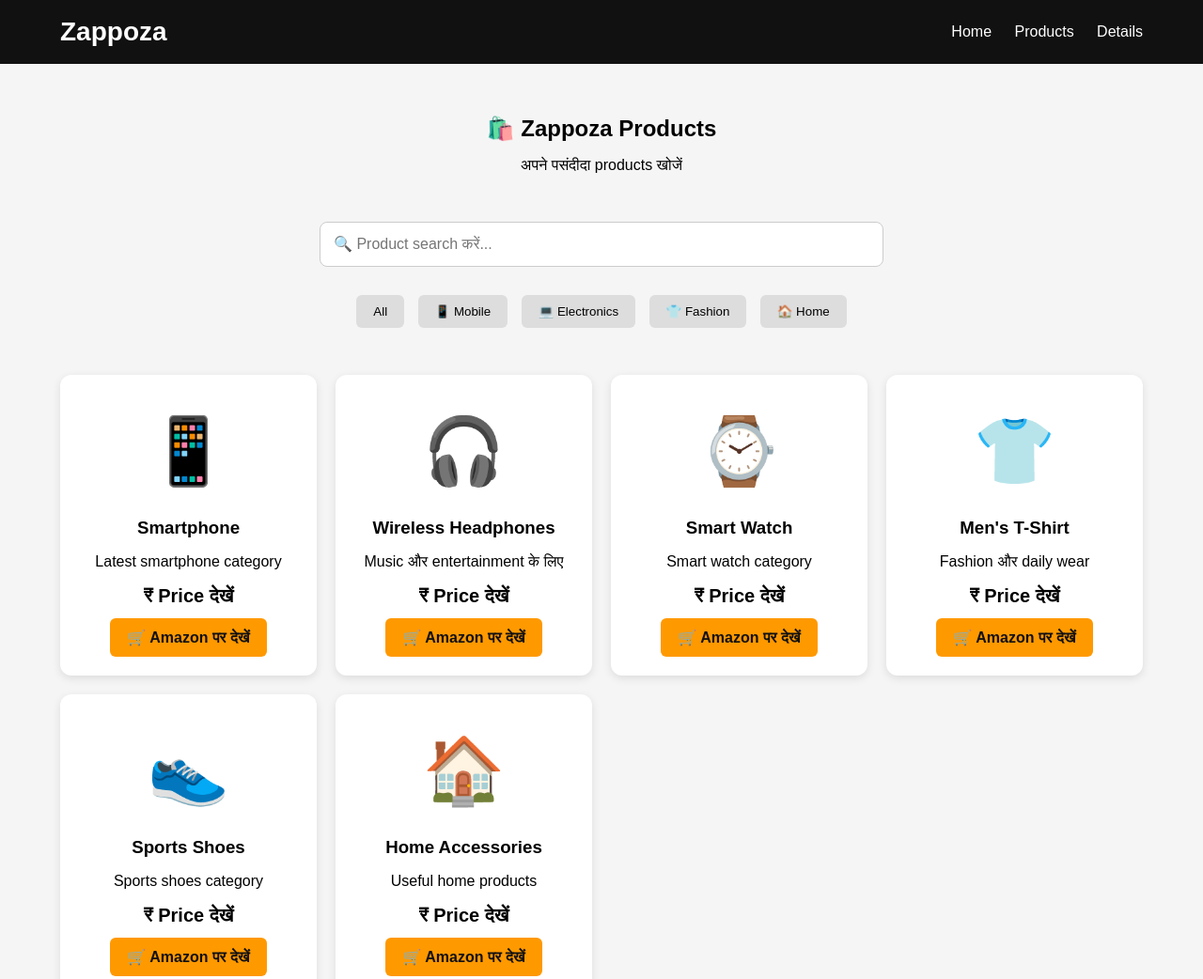
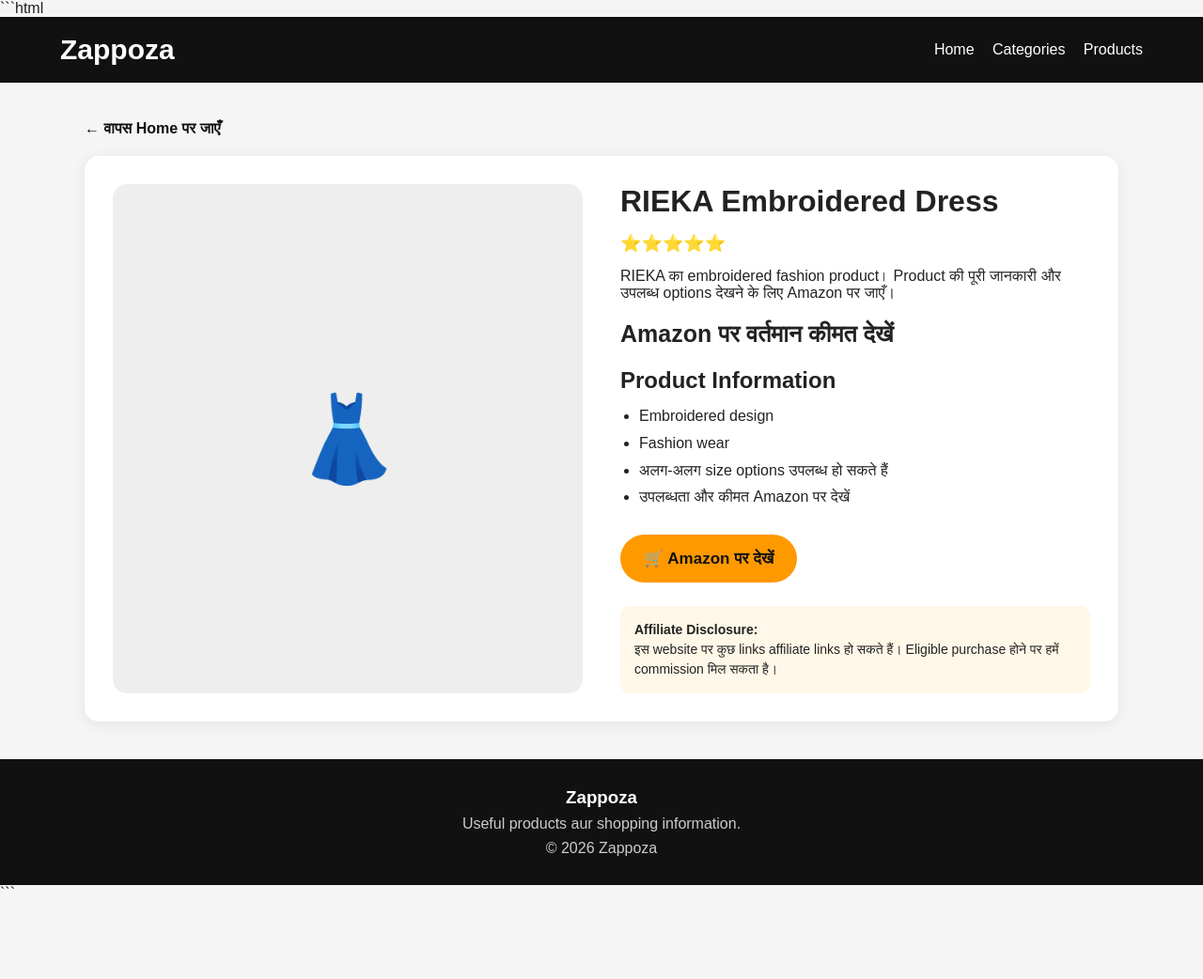
Before and after one commit to nilpal559-ux/zappoza, a plain HTML site: page products.html in a window 1280 px wide. Shown: the top 1042 px of the page at 94% size. After the commit the page ends 960 px from the top, so only its background shows below. Drawn offline with Linux system fonts and the light colour scheme.

Commit message:
Update products.html
RIEKA Womens Embroidered Korean Style Top and Tunic; V Neck| Floral Thread Embroidery| Three Quarter Puff Sleeves |Relaxed Fit Curved Hem| Casual Everyday Fusion Top

````diff
--- a/products.html
+++ b/products.html
@@ -1,418 +1,409 @@
+```html
 <!DOCTYPE html>
 <html lang="hi">
+
 <head>
     <meta charset="UTF-8">
-    <meta name="viewport" content="width=device-width, initial-scale=1.0">
 
-    <title>Zappoza - Products</title>
+    <meta name="viewport"
+          content="width=device-width, initial-scale=1.0">
+
+    <title>Zappoza - RIEKA Product</title>
 
     <style>
+
         * {
+            margin: 0;
+            padding: 0;
             box-sizing: border-box;
+            font-family: Arial, sans-serif;
         }
 
         body {
-            margin: 0;
-            font-family: Arial, sans-serif;
             background: #f5f5f5;
+            color: #222;
         }
+
+        /* HEADER */
 
         header {
             background: #111;
             color: white;
             padding: 18px 5%;
+
             display: flex;
             justify-content: space-between;
             align-items: center;
+
+            flex-wrap: wrap;
+            gap: 15px;
         }
 
         .logo {
-            font-size: 28px;
+            font-size: 30px;
             font-weight: bold;
+        }
+
+        .logo span {
+            color: #ff9900;
         }
 
         nav a {
             color: white;
             text-decoration: none;
-            margin-left: 20px;
+            margin-left: 15px;
         }
 
-        .title {
-            text-align: center;
-            padding: 35px 10px 15px;
+        nav a:hover {
+            color: #ff9900;
         }
 
-        .title h1 {
-            margin-bottom: 10px;
+        /* MAIN */
+
+        .container {
+            width: 90%;
+            max-width: 1100px;
+            margin: 40px auto;
         }
 
-        .search {
-            text-align: center;
-            margin: 20px;
+        /* PRODUCT */
+
+        .product-box {
+            background: white;
+            border-radius: 15px;
+            padding: 30px;
+
+            display: grid;
+            grid-template-columns: 1fr 1fr;
+
+            gap: 40px;
+
+            box-shadow:
+                0 3px 15px rgba(0,0,0,0.08);
         }
 
-        .search input {
-            width: 80%;
-            max-width: 600px;
-            padding: 14px;
-            border: 1px solid #ccc;
-            border-radius: 8px;
-            font-size: 16px;
-        }
+        /* PRODUCT IMAGE */
 
-        .categories {
-            text-align: center;
-            margin: 25px 10px;
-        }
+        .product-image {
+            min-height: 350px;
 
-        .categories button {
-            padding: 10px 18px;
-            margin: 5px;
-            border: none;
-            border-radius: 6px;
-            cursor: pointer;
-            background: #ddd;
-        }
+            background: #eee;
+            border-radius: 15px;
 
-        .products {
-            display: grid;
-            grid-template-columns: repeat(auto-fit, minmax(220px, 1fr));
-            gap: 20px;
-            padding: 20px 5%;
-        }
+            display: flex;
+            align-items: center;
+            justify-content: center;
 
-        .product {
-            background: white;
-            padding: 20px;
-            border-radius: 12px;
-            box-shadow: 0 3px 10px rgba(0,0,0,0.1);
+            font-size: 90px;
             text-align: center;
         }
 
-        .product .image {
-            font-size: 70px;
-            padding: 20px;
+        /* DETAILS */
+
+        .details h1 {
+            font-size: 32px;
+            margin-bottom: 15px;
         }
 
-        .product h3 {
-            margin: 10px 0;
+        .rating {
+            font-size: 18px;
+            margin-bottom: 15px;
         }
 
         .price {
-            font-size: 20px;
+            font-size: 25px;
             font-weight: bold;
-            margin: 12px;
+            margin: 20px 0;
         }
 
-        .btn {
+        .details h2 {
+            margin: 20px 0 10px;
+        }
+
+        .details ul {
+            padding-left: 20px;
+            line-height: 1.8;
+        }
+
+        /* AMAZON BUTTON */
+
+        .amazon-btn {
             display: inline-block;
+
+            margin-top: 25px;
+
             background: #ff9900;
             color: #111;
-            padding: 11px 18px;
-            border-radius: 6px;
+
+            padding: 15px 25px;
+
+            border-radius: 30px;
+
             text-decoration: none;
+
+            font-weight: bold;
+            font-size: 17px;
+        }
+
+        .amazon-btn:hover {
+            background: #ffb52e;
+        }
+
+        /* DISCLOSURE */
+
+        .note {
+            margin-top: 25px;
+
+            background: #fff8e8;
+
+            padding: 15px;
+
+            border-radius: 10px;
+
+            font-size: 14px;
+
+            line-height: 1.5;
+        }
+
+        /* BACK BUTTON */
+
+        .back-btn {
+            display: inline-block;
+
+            margin-bottom: 20px;
+
+            color: #111;
+
+            text-decoration: none;
+
             font-weight: bold;
         }
 
-        #noResult {
-            display: none;
-            text-align: center;
-            padding: 30px;
-            font-size: 20px;
-        }
+        /* FOOTER */
 
         footer {
             background: #111;
+
             color: white;
+
             text-align: center;
-            padding: 25px;
-            margin-top: 30px;
+
+            padding: 30px;
+
+            margin-top: 40px;
         }
 
-        @media(max-width:600px) {
+        footer p {
+            margin-top: 8px;
+            color: #ccc;
+        }
+
+        /* MOBILE */
+
+        @media (max-width: 700px) {
+
             header {
                 flex-direction: column;
-                gap: 12px;
             }
 
-            nav a {
-                margin: 5px;
+            nav {
+                width: 100%;
+                text-align: center;
             }
 
-            .search input {
-                width: 95%;
+            .product-box {
+                grid-template-columns: 1fr;
             }
+
+            .product-image {
+                min-height: 250px;
+                font-size: 70px;
             }
+
+            .details h1 {
+                font-size: 26px;
+            }
+
+        }
+
     </style>
+
 </head>
+
 
 <body>
 
+
+<!-- HEADER -->
+
 <header>
-    <div class="logo">Zappoza</div>
+
+    <div class="logo">
+        Zappoza
+    </div>
 
     <nav>
-        <a href="index.html">Home</a>
-        <a href="products.html">Products</a>
-        <a href="product.html">Details</a>
+
+        <a href="index.html">
+            Home
+        </a>
+
+        <a href="index.html#categories">
+            Categories
+        </a>
+
+        <a href="index.html#products">
+            Products
+        </a>
+
     </nav>
+
 </header>
 
 
-<section class="title">
-    <h1>🛍️ Zappoza Products</h1>
-    <p>अपने पसंदीदा products खोजें</p>
-</section>
+<!-- MAIN -->
+
+<div class="container">
 
 
-<div class="search">
-    <input
-        type="text"
-        id="searchBox"
-        placeholder="🔍 Product search करें..."
-    >
-</div>
+    <a
+        href="index.html"
+        class="back-btn">
+
+        ← वापस Home पर जाएँ
+
+    </a>
 
 
-<div class="categories">
+    <div class="product-box">
 
-    <button onclick="filterCategory('all')">
-        All
-    </button>
 
-    <button onclick="filterCategory('mobile')">
-        📱 Mobile
-    </button>
+        <!-- PRODUCT IMAGE -->
 
-    <button onclick="filterCategory('electronics')">
-        💻 Electronics
-    </button>
+        <div class="product-image">
 
-    <button onclick="filterCategory('fashion')">
-        👕 Fashion
-    </button>
-
-    <button onclick="filterCategory('home')">
-        🏠 Home
-    </button>
+            👗
 
         </div>
 
 
-<section class="products" id="products">
+        <!-- PRODUCT DETAILS -->
+
+        <div class="details">
 
 
-    <div class="product" data-category="mobile">
+            <h1>
+                RIEKA Embroidered Dress
+            </h1>
 
-        <div class="image">📱</div>
 
-        <h3>Smartphone</h3>
+            <div class="rating">
 
-        <p>Latest smartphone category</p>
-
-        <div class="price">₹ Price देखें</div>
-
-        <a href="#"
-           class="btn"
-           target="_blank"
-           rel="nofollow sponsored">
-           🛒 Amazon पर देखें
-        </a>
+                ⭐⭐⭐⭐⭐
 
             </div>
 
 
-    <div class="product" data-category="electronics">
+            <p>
 
-        <div class="image">🎧</div>
+                RIEKA का embroidered fashion product।
+                Product की पूरी जानकारी और उपलब्ध
+                options देखने के लिए Amazon पर जाएँ।
 
-        <h3>Wireless Headphones</h3>
+            </p>
 
-        <p>Music और entertainment के लिए</p>
 
-        <div class="price">₹ Price देखें</div>
+            <div class="price">
 
-        <a href="#"
-           class="btn"
-           target="_blank"
-           rel="nofollow sponsored">
-           🛒 Amazon पर देखें
-        </a>
+                Amazon पर वर्तमान कीमत देखें
 
             </div>
 
 
-    <div class="product" data-category="electronics">
+            <h2>
+                Product Information
+            </h2>
 
-        <div class="image">⌚</div>
 
-        <h3>Smart Watch</h3>
+            <ul>
 
-        <p>Smart watch category</p>
+                <li>
+                    Embroidered design
+                </li>
 
-        <div class="price">₹ Price देखें</div>
+                <li>
+                    Fashion wear
+                </li>
 
-        <a href="#"
-           class="btn"
+                <li>
+                    अलग-अलग size options उपलब्ध हो सकते हैं
+                </li>
+
+                <li>
+                    उपलब्धता और कीमत Amazon पर देखें
+                </li>
+
+            </ul>
+
+
+            <!-- AMAZON AFFILIATE BUTTON -->
+
+            <a
+                href="https://www.amazon.in/gp/product/B0HBBK3DQ7?smid=A1WYWER0W24N8S&th=1&psc=1&linkCode=ll2&tag=n02a0-21&linkId=67adc1ddd5aa7f0a437ab5ff88537750&ref_=as_li_ss_tl"
+                class="amazon-btn"
                 target="_blank"
                 rel="nofollow sponsored">
+
                 🛒 Amazon पर देखें
+
             </a>
+
+
+            <!-- AFFILIATE DISCLOSURE -->
+
+            <div class="note">
+
+                <strong>
+                    Affiliate Disclosure:
+                </strong>
+
+                <br>
+
+                इस website पर कुछ links
+                affiliate links हो सकते हैं।
+                Eligible purchase होने पर
+                हमें commission मिल सकता है।
 
             </div>
 
 
-    <div class="product" data-category="fashion">
+        </div>
 
-        <div class="image">👕</div>
-
-        <h3>Men's T-Shirt</h3>
-
-        <p>Fashion और daily wear</p>
-
-        <div class="price">₹ Price देखें</div>
-
-        <a href="#"
-           class="btn"
-           target="_blank"
-           rel="nofollow sponsored">
-           🛒 Amazon पर देखें
-        </a>
+    </div>
 
 </div>
 
 
-    <div class="product" data-category="fashion">
-
-        <div class="image">👟</div>
-
-        <h3>Sports Shoes</h3>
-
-        <p>Sports shoes category</p>
-
-        <div class="price">₹ Price देखें</div>
-
-        <a href="#"
-           class="btn"
-           target="_blank"
-           rel="nofollow sponsored">
-           🛒 Amazon पर देखें
-        </a>
-
-    </div>
-
-
-    <div class="product" data-category="home">
-
-        <div class="image">🏠</div>
-
-        <h3>Home Accessories</h3>
-
-        <p>Useful home products</p>
-
-        <div class="price">₹ Price देखें</div>
-
-        <a href="#"
-           class="btn"
-           target="_blank"
-           rel="nofollow sponsored">
-           🛒 Amazon पर देखें
-        </a>
-
-    </div>
-
-
-</section>
-
-
-<div id="noResult">
-    ❌ कोई product नहीं मिला।
-</div>
-
+<!-- FOOTER -->
 
 <footer>
-    <p>© 2026 Zappoza. All Rights Reserved.</p>
+
+    <h3>
+        Zappoza
+    </h3>
 
     <p>
-        Affiliate Disclosure: कुछ links affiliate links हो सकते हैं।
+        Useful products aur shopping information.
     </p>
+
+    <p>
+        © 2026 Zappoza
+    </p>
+
 </footer>
 
 
-<script>
+</body>
 
-    const searchBox = document.getElementById("searchBox");
-
-    const products = document.querySelectorAll(".product");
-
-    const noResult = document.getElementById("noResult");
-
-
-    searchBox.addEventListener("input", function() {
-
-        const searchText = this.value.toLowerCase();
-
-        let found = 0;
-
-
-        products.forEach(function(product) {
-
-            const productText =
-                product.innerText.toLowerCase();
-
-
-            if (productText.includes(searchText)) {
-
-                product.style.display = "block";
-
-                found++;
-
-            } else {
-
-                product.style.display = "none";
-
-            }
-
-        });
-
-
-        noResult.style.display =
-            found === 0 ? "block" : "none";
-
-    });
-
-
-    function filterCategory(category) {
-
-        let found = 0;
-
-
-        products.forEach(function(product) {
-
-            if (
-                category === "all" ||
-                product.dataset.category === category
-            ) {
-
-                product.style.display = "block";
-
-                found++;
-
-            } else {
-
-                product.style.display = "none";
-
-            }
-
-        });
-
-
-        noResult.style.display =
-            found === 0 ? "block" : "none";
-
-    }
-
-</script>
-
-</body>
 </html>
+```
````
Lines whose indentation alone changed are shown as unchanged.
